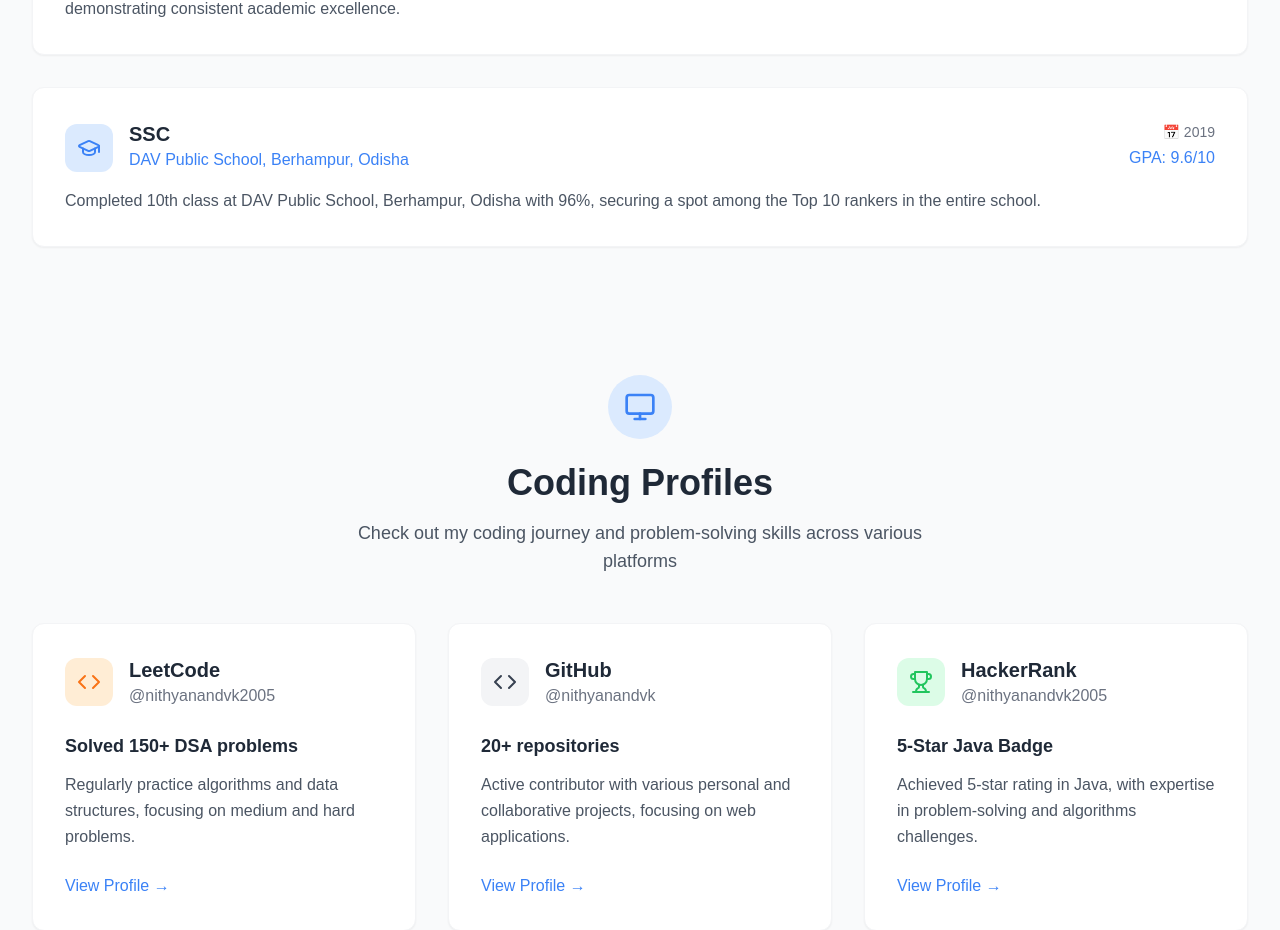
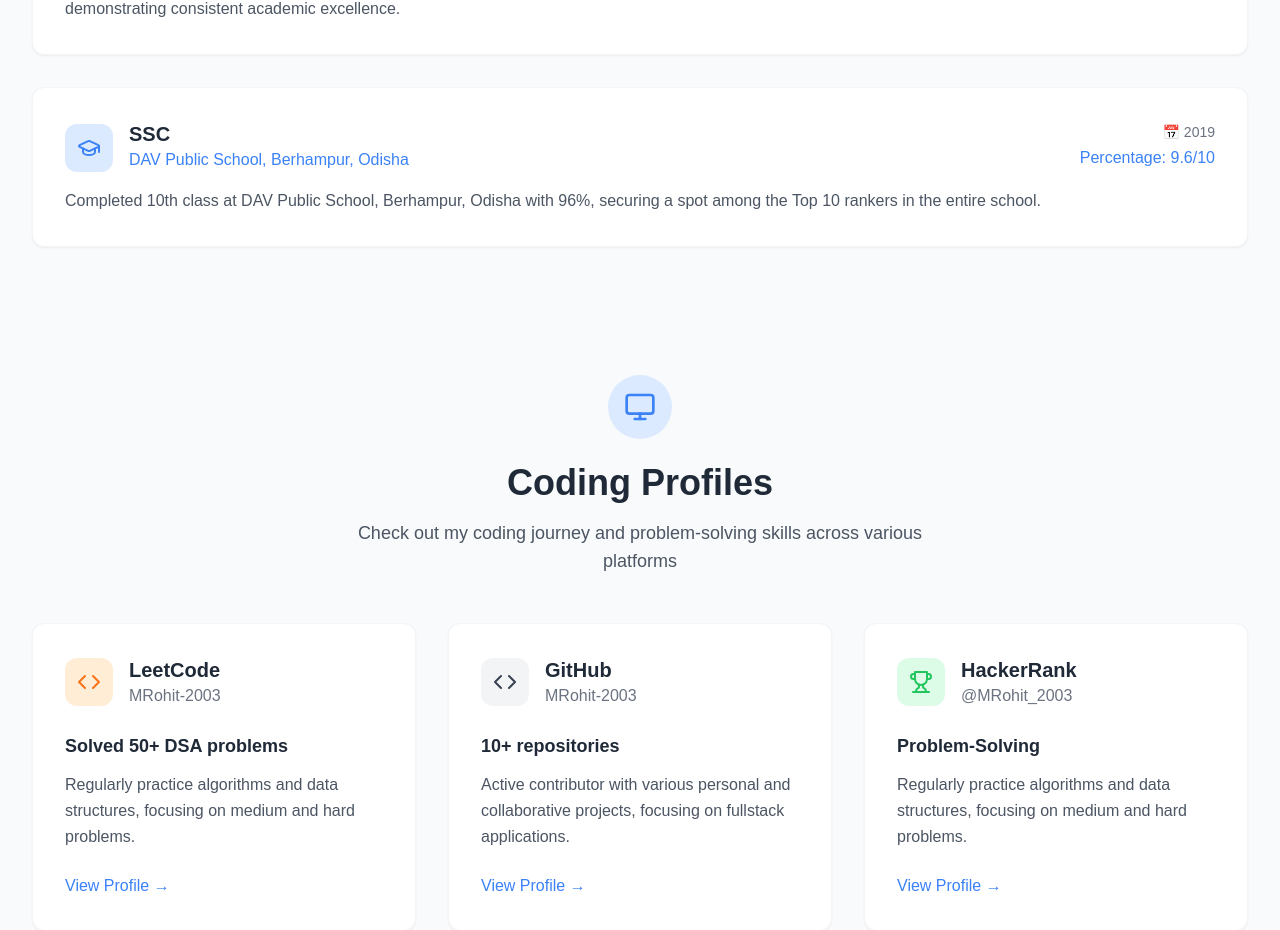
Before and after one commit to MRohit-2003/Portfolio-M-Rohit, a Next.js app: page / in a window 1280 px wide. Shown: the part 3293-4223 px from the top of the page. Built offline with nearby package versions, Linux system fonts and the light colour scheme.

Commit message:
Updated coding profiles in home.tsx

```diff
--- a/app/home.tsx
+++ b/app/home.tsx
@@ -533,7 +533,7 @@ export default function Portfolio() {
               </div>
               <div className="text-right">
                 <p className="text-gray-500 text-sm mb-1 dark:text-gray-400">📅 2019 - 2021</p>
-                <p className="text-blue-500 font-medium">GPA: 9.36/10</p>
+                <p className="text-blue-500 font-medium">Percentage: 9.36/10</p>
               </div>
             </div>
             <p className="text-gray-600 leading-relaxed dark:text-gray-300">
@@ -555,7 +555,7 @@ export default function Portfolio() {
               </div>
               <div className="text-right">
                 <p className="text-gray-500 text-sm mb-1 dark:text-gray-400">📅 2019</p>
-                <p className="text-blue-500 font-medium">GPA: 9.6/10</p>
+                <p className="text-blue-500 font-medium">Percentage: 9.6/10</p>
               </div>
             </div>
             <p className="text-gray-600 leading-relaxed dark:text-gray-300">
@@ -587,14 +587,14 @@ export default function Portfolio() {
               </div>
               <div>
                 <h3 className="text-xl font-bold text-gray-800 dark:text-gray-100">LeetCode</h3>
-                <p className="text-gray-500 dark:text-gray-400">@nithyanandvk2005</p>
+                <p className="text-gray-500 dark:text-gray-400">MRohit-2003</p>
               </div>
             </div>
-            <h4 className="font-bold text-gray-800 text-lg mb-3 dark:text-gray-100">Solved 150+ DSA problems</h4>
+            <h4 className="font-bold text-gray-800 text-lg mb-3 dark:text-gray-100">Solved 50+ DSA problems</h4>
             <p className="text-gray-600 leading-relaxed mb-6 dark:text-gray-300">
               Regularly practice algorithms and data structures, focusing on medium and hard problems.
             </p>
-            <Link href="#" className="text-blue-500 font-medium hover:text-blue-600 transition-colors">
+            <Link href="https://leetcode.com/u/MRohit-2003/" className="text-blue-500 font-medium hover:text-blue-600 transition-colors">
               View Profile →
             </Link>
           </div>
@@ -607,14 +607,14 @@ export default function Portfolio() {
               </div>
               <div>
                 <h3 className="text-xl font-bold text-gray-800 dark:text-gray-100">GitHub</h3>
-                <p className="text-gray-500 dark:text-gray-400">@nithyanandvk</p>
+                <p className="text-gray-500 dark:text-gray-400">MRohit-2003</p>
               </div>
             </div>
-            <h4 className="font-bold text-gray-800 text-lg mb-3 dark:text-gray-100">20+ repositories</h4>
+            <h4 className="font-bold text-gray-800 text-lg mb-3 dark:text-gray-100">10+ repositories</h4>
             <p className="text-gray-600 leading-relaxed mb-6 dark:text-gray-300">
-              Active contributor with various personal and collaborative projects, focusing on web applications.
+              Active contributor with various personal and collaborative projects, focusing on fullstack applications.
             </p>
-            <Link href="#" className="text-blue-500 font-medium hover:text-blue-600 transition-colors">
+            <Link href="https://github.com/MRohit-2003" className="text-blue-500 font-medium hover:text-blue-600 transition-colors">
               View Profile →
             </Link>
           </div>
@@ -627,12 +627,12 @@ export default function Portfolio() {
               </div>
               <div>
                 <h3 className="text-xl font-bold text-gray-800 dark:text-gray-100">HackerRank</h3>
-                <p className="text-gray-500 dark:text-gray-400">@nithyanandvk2005</p>
+                <p className="text-gray-500 dark:text-gray-400">@MRohit_2003</p>
               </div>
             </div>
-            <h4 className="font-bold text-gray-800 text-lg mb-3 dark:text-gray-100">5-Star Java Badge</h4>
+            <h4 className="font-bold text-gray-800 text-lg mb-3 dark:text-gray-100">Problem-Solving</h4>
             <p className="text-gray-600 leading-relaxed mb-6 dark:text-gray-300">
-              Achieved 5-star rating in Java, with expertise in problem-solving and algorithms challenges.
+              Regularly practice algorithms and data structures, focusing on medium and hard problems.
             </p>
             <Link href="#" className="text-blue-500 font-medium hover:text-blue-600 transition-colors">
               View Profile →
```
